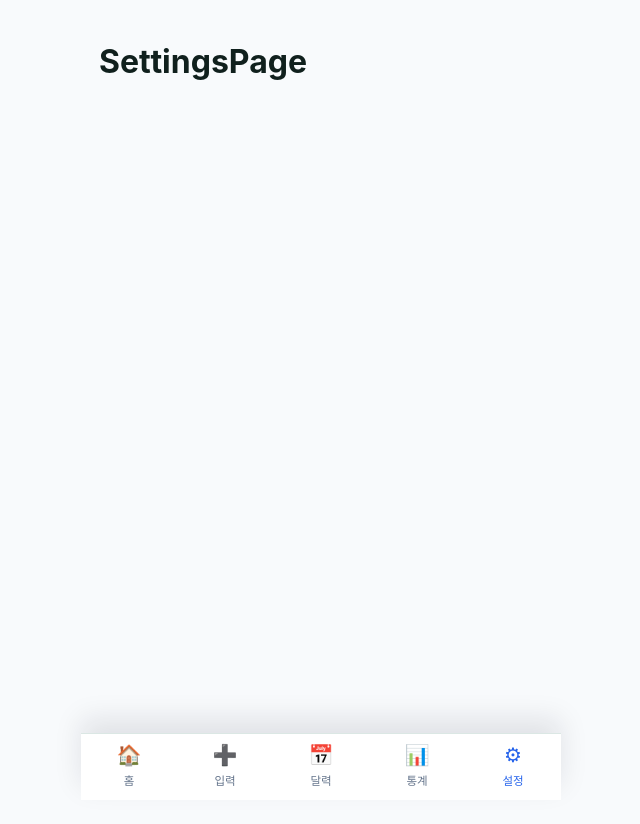
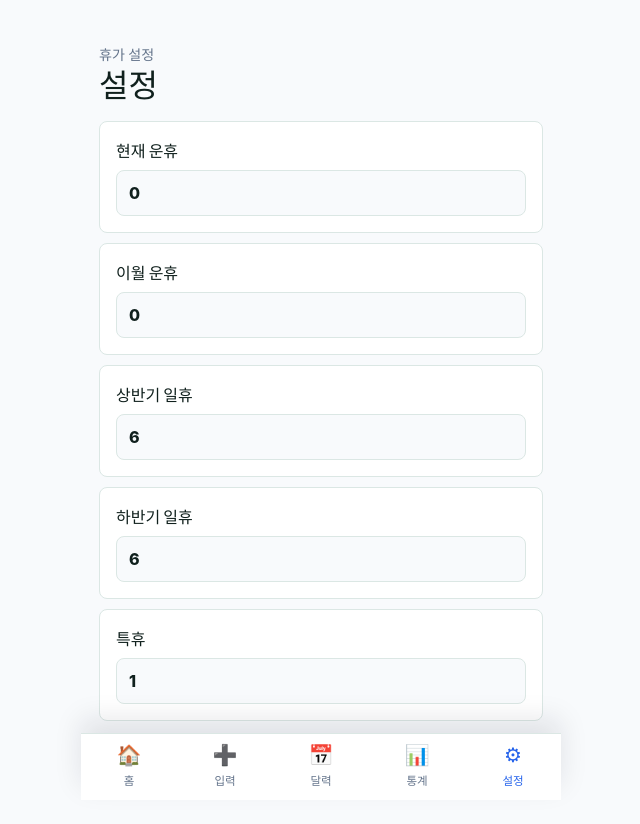
Before and after one commit to yhs2861/unhyu-manager, a React (Vite) app: page /settings in a window 1280 px wide. Shown: the top 824 px of the page, without its empty margins (319-959 px from the left). Before the commit the page ends 800 px from the top, so only its background shows below. Built offline with nearby package versions, Linux system fonts and the light colour scheme.

Commit message:
V1.0-beta 휴가 검증 기능 추가

```diff
--- a/src/pages/Settings/SettingsPage.tsx
+++ b/src/pages/Settings/SettingsPage.tsx
@@ -1,7 +1,86 @@
+import { useState } from 'react';
+import { getSettings, resetSettings, saveSettings } from '../../storage/SettingsStorage';
+import type { AppSettings } from '../../types/settings';
+
+type SettingsField = {
+  key: keyof AppSettings;
+  label: string;
+  step: string;
+};
+
+const settingsFields: SettingsField[] = [
+  { key: 'currentUnhyu', label: '현재 운휴', step: '0.5' },
+  { key: 'carryOverUnhyu', label: '이월 운휴', step: '0.5' },
+  { key: 'firstHalfAnnual', label: '상반기 일휴', step: '1' },
+  { key: 'secondHalfAnnual', label: '하반기 일휴', step: '1' },
+  { key: 'specialVacation', label: '특휴', step: '1' },
+];
+
 function SettingsPage() {
+  const [settings, setSettings] = useState<AppSettings>(() => getSettings());
+  const [message, setMessage] = useState('');
+
+  const showSavedMessage = () => {
+    setMessage('저장되었습니다.');
+    window.setTimeout(() => setMessage(''), 2200);
+  };
+
+  const handleChange = (key: keyof AppSettings, value: string) => {
+    setSettings((previousSettings) => ({
+      ...previousSettings,
+      [key]: Number(value),
+    }));
+  };
+
+  const handleSave = () => {
+    const savedSettings = saveSettings(settings);
+    setSettings(savedSettings);
+    showSavedMessage();
+  };
+
+  const handleReset = () => {
+    const defaultSettings = resetSettings();
+    setSettings(defaultSettings);
+    showSavedMessage();
+  };
+
   return (
-    <main className="app-shell">
-      <h1>SettingsPage</h1>
+    <main className="app-shell settings-page">
+      <header className="settings-header">
+        <p className="eyebrow">휴가 설정</p>
+        <h1>설정</h1>
+      </header>
+
+      <section className="settings-panel" aria-label="휴가 설정 입력">
+        {settingsFields.map((field) => (
+          <label className="settings-field" key={field.key}>
+            <span>{field.label}</span>
+            <input
+              inputMode="decimal"
+              min="0"
+              step={field.step}
+              type="number"
+              value={settings[field.key]}
+              onChange={(event) => handleChange(field.key, event.target.value)}
+            />
+          </label>
+        ))}
+      </section>
+
+      <div className="settings-actions">
+        <button className="settings-save-button" type="button" onClick={handleSave}>
+          저장
+        </button>
+        <button className="settings-reset-button" type="button" onClick={handleReset}>
+          초기화
+        </button>
+      </div>
+
+      {message ? (
+        <p className="settings-message" role="status">
+          {message}
+        </p>
+      ) : null}
     </main>
   );
 }
--- a/src/styles.css
+++ b/src/styles.css
@@ -773,6 +773,86 @@ h3 {
   color: #ffffff;
 }
 
+.settings-page {
+  display: grid;
+  gap: 16px;
+}
+
+.settings-header {
+  padding-top: 4px;
+}
+
+.settings-panel {
+  display: grid;
+  gap: 10px;
+}
+
+.settings-field {
+  display: grid;
+  gap: 8px;
+  padding: 16px;
+  border: 1px solid #dbe7e4;
+  border-radius: 8px;
+  background: #ffffff;
+}
+
+.settings-field span {
+  color: #10201d;
+  font-weight: 900;
+}
+
+.settings-field input {
+  width: 100%;
+  min-height: 46px;
+  border: 1px solid #dbe7e4;
+  border-radius: 8px;
+  padding: 0 12px;
+  color: #10201d;
+  background: #f8fafc;
+  font: inherit;
+  font-weight: 800;
+}
+
+.settings-field input:focus,
+.settings-save-button:focus-visible,
+.settings-reset-button:focus-visible {
+  outline: 3px solid #99f6e4;
+  outline-offset: 2px;
+}
+
+.settings-actions {
+  display: grid;
+  grid-template-columns: 1fr 1fr;
+  gap: 10px;
+}
+
+.settings-save-button,
+.settings-reset-button {
+  min-height: 50px;
+  border-radius: 8px;
+  font-size: 1rem;
+  font-weight: 900;
+}
+
+.settings-save-button {
+  border: 0;
+  color: #ffffff;
+  background: #0f766e;
+}
+
+.settings-reset-button {
+  border: 1px solid #dbe7e4;
+  color: #334155;
+  background: #ffffff;
+}
+
+.settings-message {
+  margin: 0;
+  color: #0f766e;
+  font-weight: 900;
+  text-align: center;
+}
+
 @media (min-width: 720px) {
   .app-shell {
     padding-top: 40px;
```
